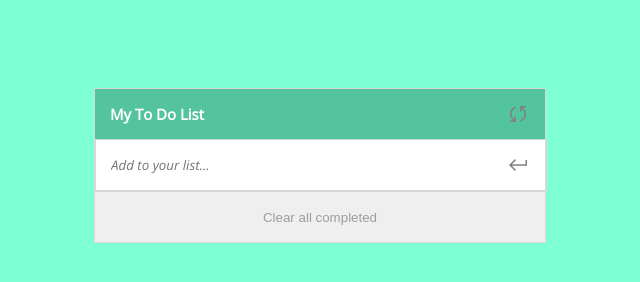
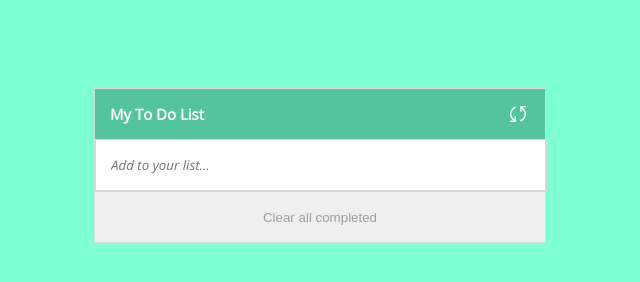
Before and after one commit to rodrigopenayo98/ToDo-List-Rod, a website built with webpack: page src/index.html in a window 1280 px wide. Shown: the full height of the page, 320-960 px from the left. Built offline with nearby package versions, Linux system fonts and the light colour scheme.

Commit message:
add some styles

```diff
--- a/src/style.css
+++ b/src/style.css
@@ -25,7 +25,7 @@ body {
     'wght' 400,
     'GRAD' 0,
     'opsz' 48;
-  color: grey;
+  color: #fff;
 }
 
 #title-list-container {
```
